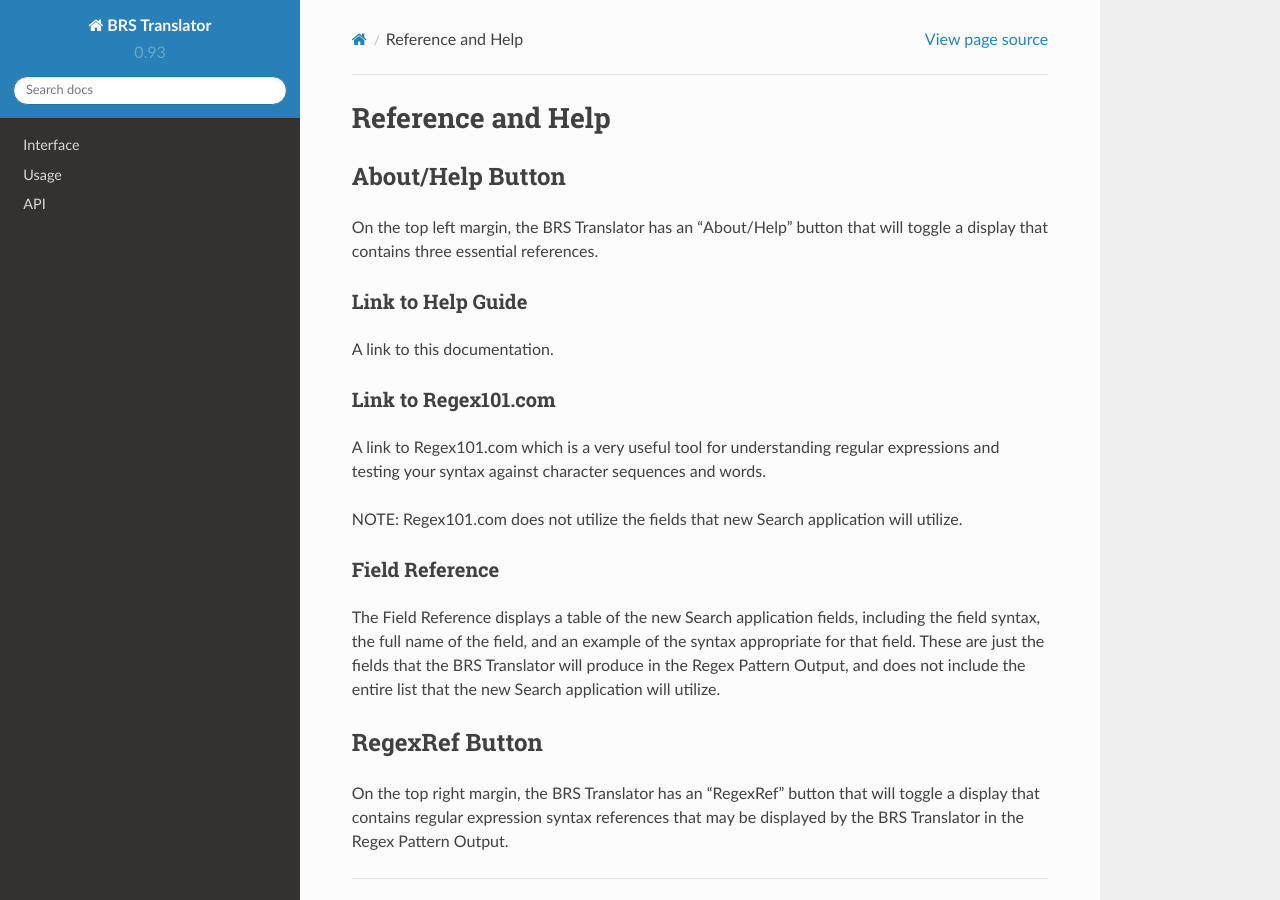
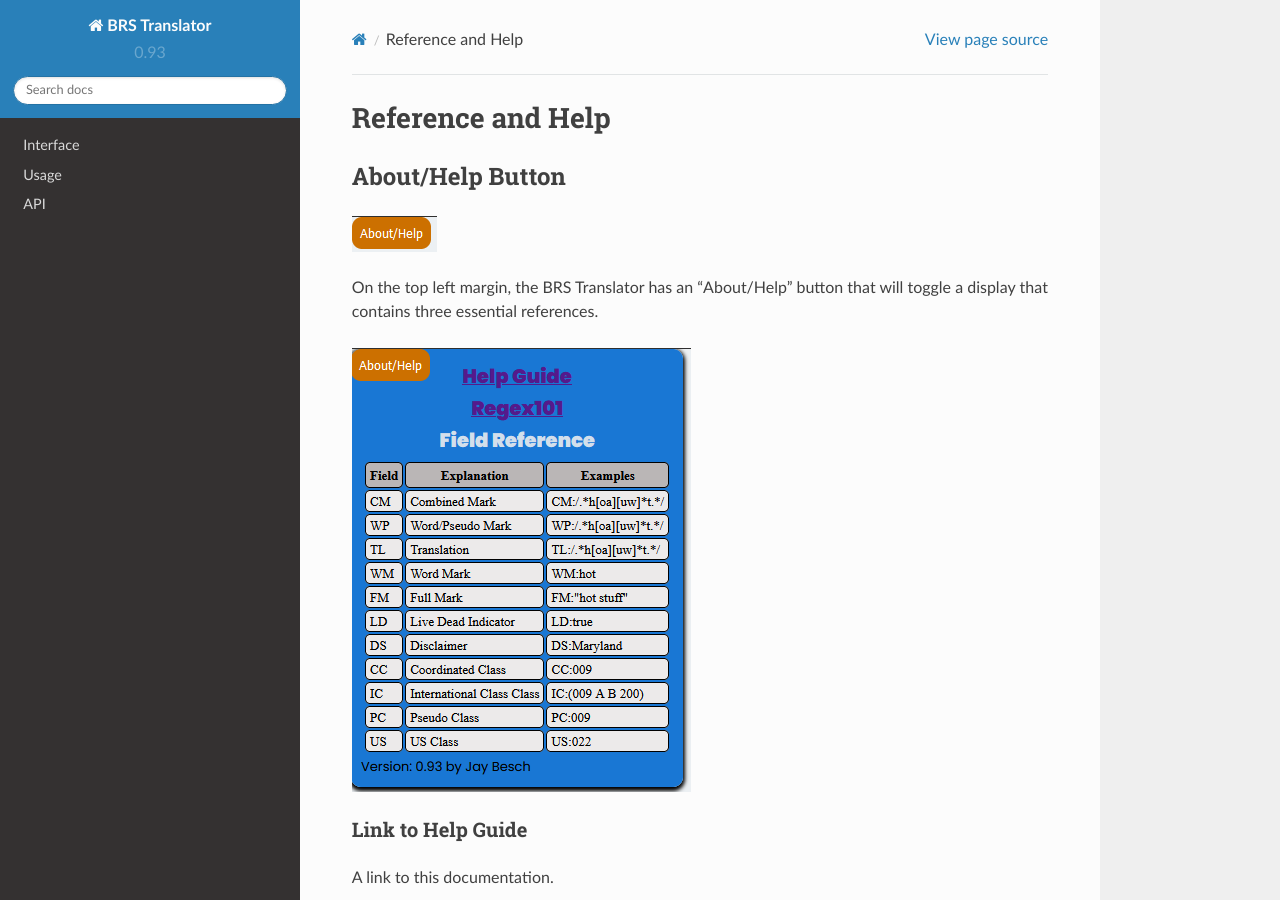
Before and after one commit to Ayjent/BRS-Translator, a Sphinx documentation site: the page built from docs/source/reference.rst, in a window 1280 px wide and 900 px high. Built offline with Sphinx 7.4.7 and the Read the Docs theme 2.0.0, drawn with Linux system fonts in a browser that asks for light colours.

Commit message:
Update reference.rst

```diff
--- a/docs/source/reference.rst
+++ b/docs/source/reference.rst
@@ -6,9 +6,11 @@
 About/Help Button
 -----------------
 
-.. image::
+.. image:: ../_static/BRS-AboutHelpButton.png
 
 On the top left margin, the BRS Translator has an "About/Help" button that will toggle a display that contains three essential references.
+
+.. image:: ../_static/BRS-AboutHelpFull.png
 
 Link to Help Guide
 ^^^^^^^^^^^^^^^^^^
```
Also changed, not shown: other parts of docs/source/reference.rst (+4 -0 lines).
